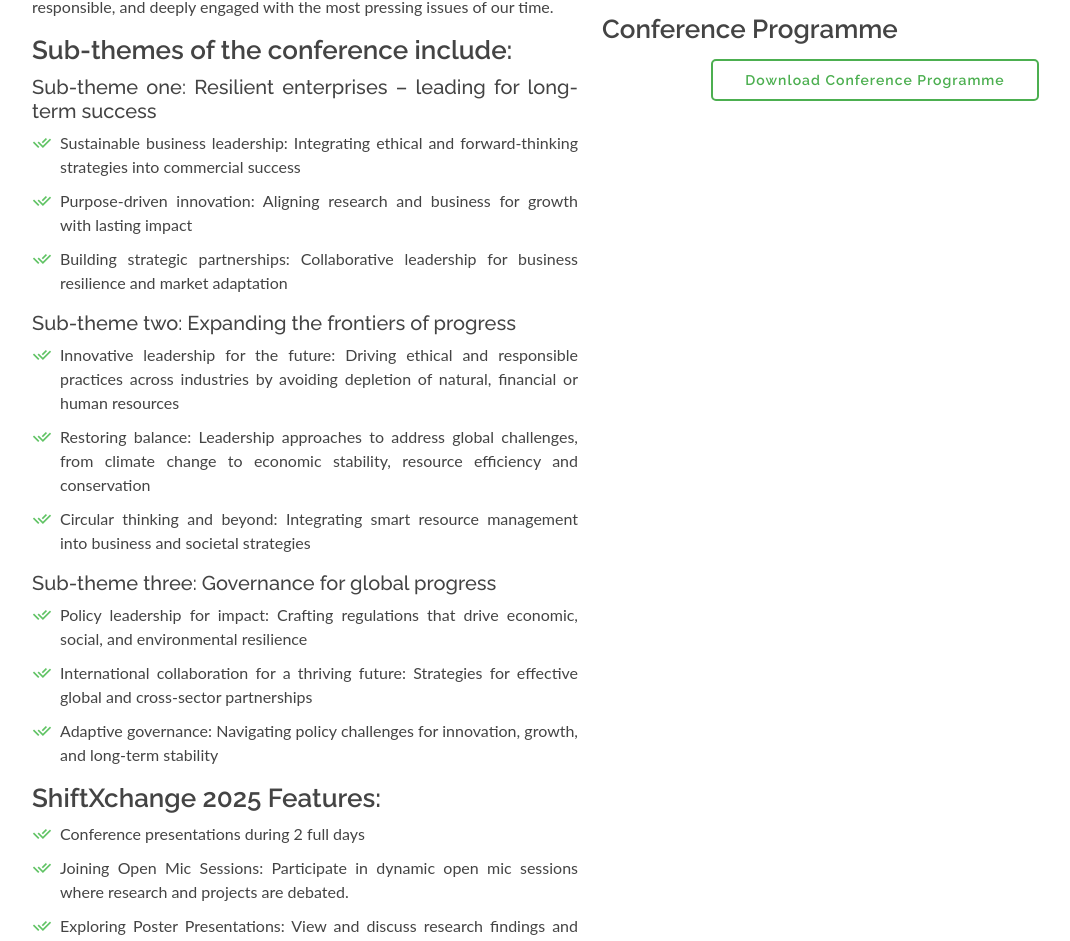
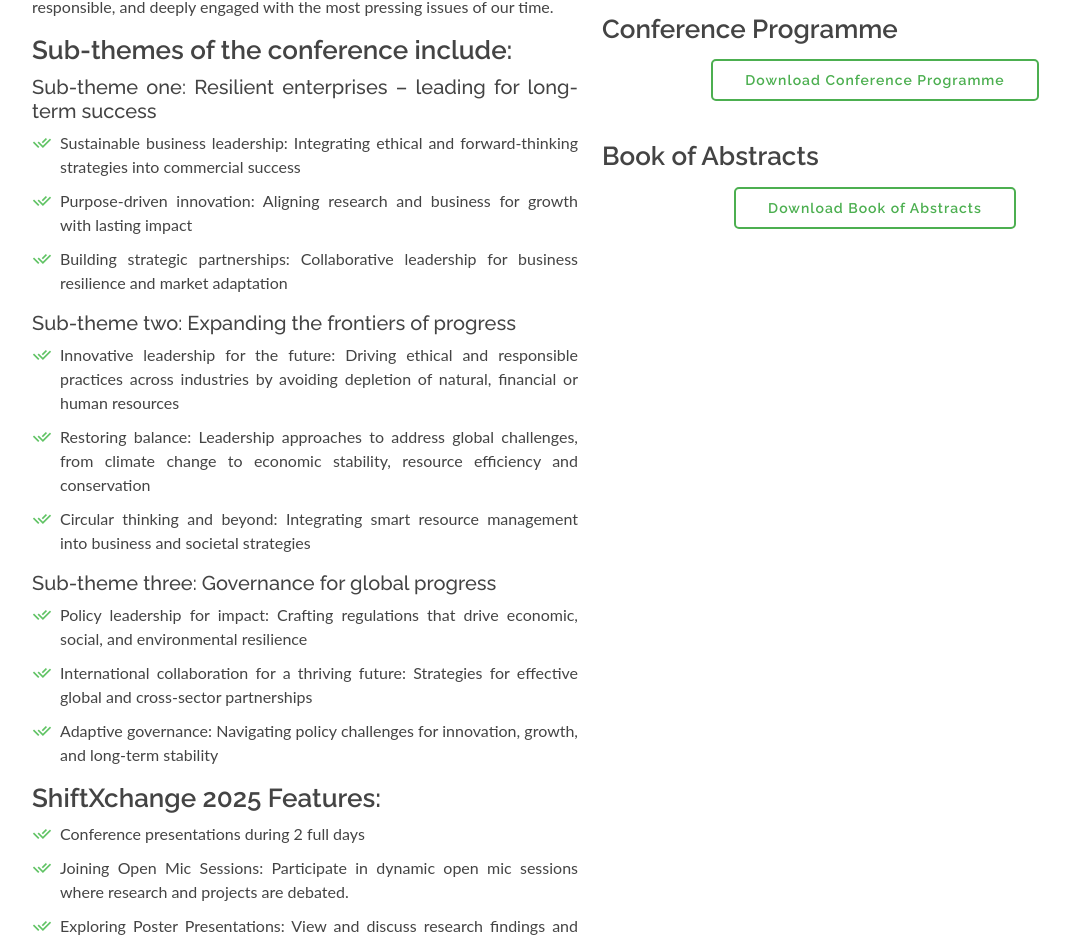
Before and after one commit to shiftxchange/2025, a plain HTML site: page index.html in a window 1280 px wide. Shown: the part 1234-2175 px from the top of the page, without its empty margins (50-1120 px from the left). Drawn offline with Linux system fonts and the light colour scheme.

Commit message:
updated programme & added BoA

```diff
--- a/index.html
+++ b/index.html
@@ -302,6 +302,14 @@
                 class="btn-learn-more" style="margin-bottom: 16px;" target="_blank" rel="noopener noreferrer">Download Conference Programme</a>
             </div>
 
+            <br>
+
+            <h3>Book of Abstracts</h3>
+
+                 <div class="content d-flex justify-content-center col-lg-12 col-md-12"><a href="book_of_abstracts/Book of Abstracts - ShiftXchange 2025.pdf"
+                class="btn-learn-more" style="margin-bottom: 16px;" target="_blank" rel="noopener noreferrer">Download Book of Abstracts</a>
+            </div>
+
           </div>
 
         </div>
```
Also changed, not shown: 3 other files.
